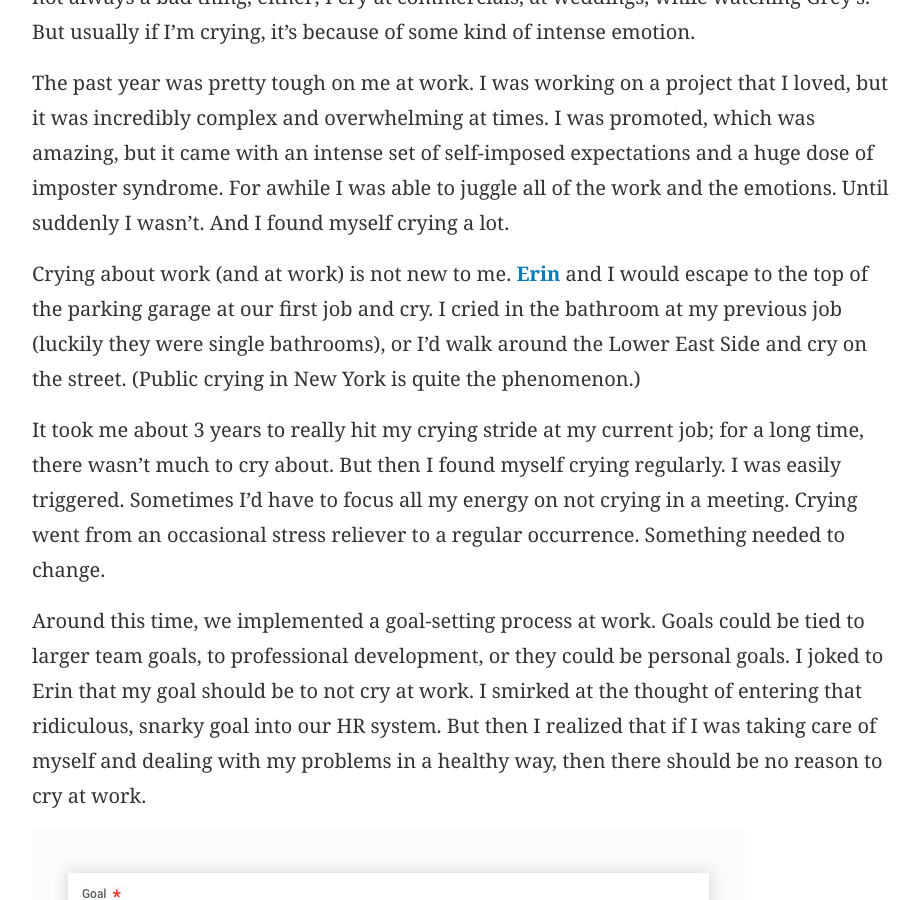
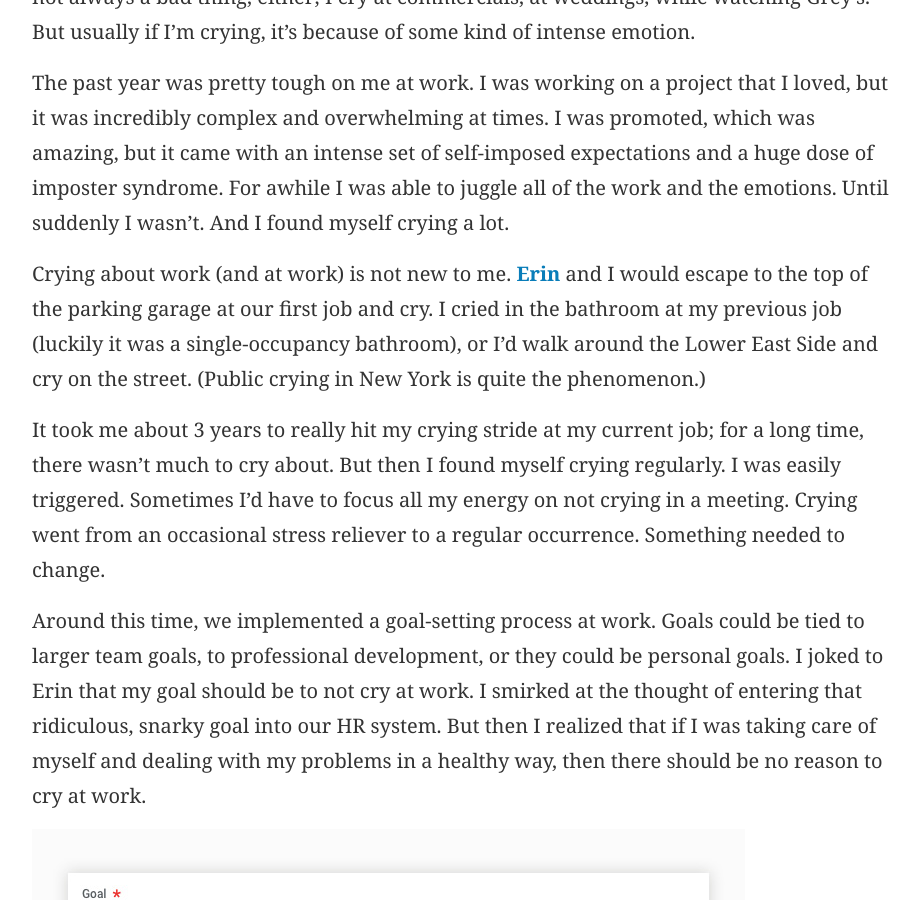
Before and after one commit to harllee/jessicaharllee.com, a Jekyll site: the page built from _posts/2017-06-24-crying.markdown, in a window 1280 px wide and 900 px high, scrolled down 336 px. Shown: the whole window, without its empty margins (176-1094 px from the left). Built offline with Jekyll 4.4.1, drawn with Linux system fonts in a browser that asks for light colours; comment, search, counter and statistics services are not loaded.

Commit message:
Updated Crying

```diff
--- a/_posts/2017-06-24-crying.markdown
+++ b/_posts/2017-06-24-crying.markdown
@@ -9,7 +9,7 @@ It's usually a sign of stress or feeling overwhelmed. Crying is emotional relief
 
 The past year was pretty tough on me at work. I was working on a project that I loved, but it was incredibly complex and overwhelming at times. I was promoted, which was amazing, but it came with an intense set of self-imposed expectations and a huge dose of imposter syndrome. For awhile I was able to juggle all of the work and the emotions. Until suddenly I wasn't. And I found myself crying a lot.
 
-Crying about work (and at work) is not new to me. [Erin](http://madebyeno.com) and I would escape to the top of the parking garage at our first job and cry. I cried in the bathroom at my previous job (luckily they were single bathrooms), or I'd walk around the Lower East Side and cry on the street. (Public crying in New York is quite the phenomenon.)
+Crying about work (and at work) is not new to me. [Erin](http://madebyeno.com) and I would escape to the top of the parking garage at our first job and cry. I cried in the bathroom at my previous job (luckily it was a  single-occupancy bathroom), or I'd walk around the Lower East Side and cry on the street. (Public crying in New York is quite the phenomenon.)
 
 It took me about 3 years to really hit my crying stride at my current job; for a long time, there wasn't much to cry about. But then I found myself crying regularly. I was easily triggered. Sometimes I'd have to focus all my energy on not crying in a meeting. Crying went from an occasional stress reliever to a regular occurrence. Something needed to change.
 
```
